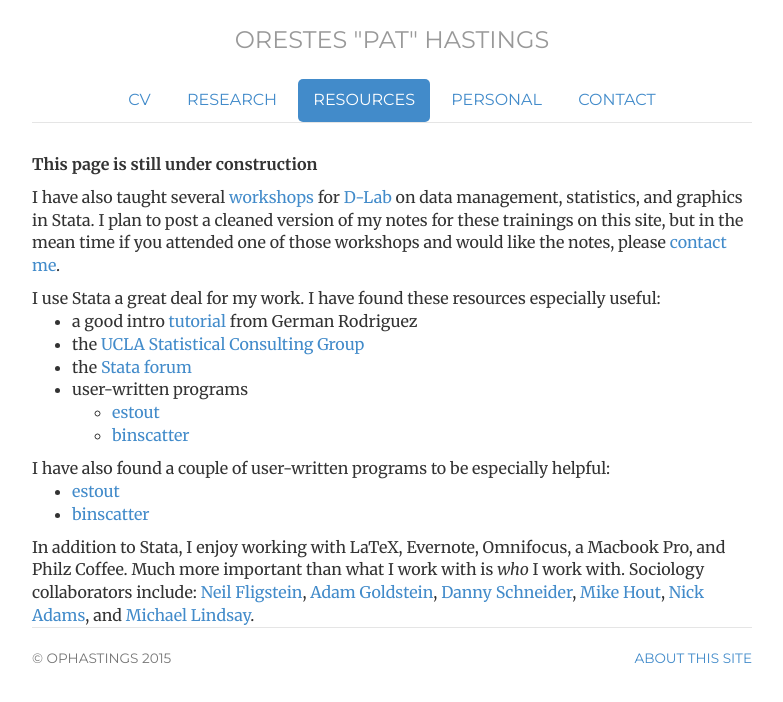
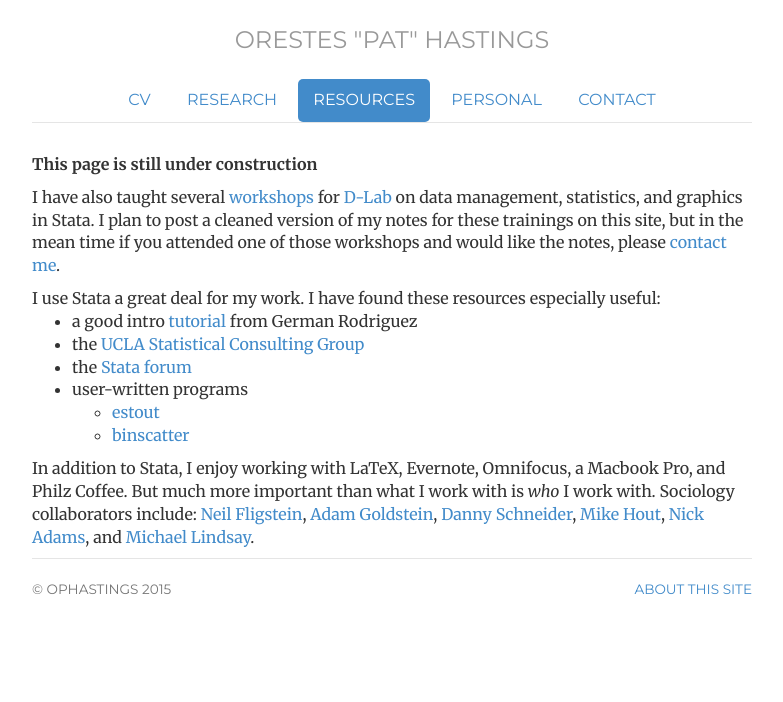
Before and after one commit to ophastings/ophastings.github.io, a Jekyll site: the page built from resources/index.html, in a window 1280 px wide. Shown: the top 702 px of the page, without its empty margins (248-1031 px from the left). Built offline with Jekyll 4.4.1, drawn with Linux system fonts in a browser that asks for light colours.

Commit message:
Update index.html

```diff
--- a/resources/index.html
+++ b/resources/index.html
@@ -27,18 +27,12 @@ I use Stata a great deal for my work. I have found these resources especially us
 	</ul>
 </ul>
 
-I have also found a couple of user-written programs to be especially helpful:
-<ul>
-  <li><a href="http://repec.org/bocode/e/estout/">estout</a></li>
-  <li><a href="http://michaelstepner.com/binscatter/">binscatter</a></li>
-</ul>
-
-In addition to Stata, I enjoy working with LaTeX, Evernote, Omnifocus, a Macbook Pro, and Philz Coffee.
-
-Much more important than what I work with is <i>who</i> I work with. Sociology collaborators include:
+<p>In addition to Stata, I enjoy working with LaTeX, Evernote, Omnifocus, a Macbook Pro, and Philz Coffee.
+But much more important than what I work with is <i>who</i> I work with. Sociology collaborators include:
 	<a href="http://sociology.berkeley.edu/faculty/neil-fligstein">Neil Fligstein</a>,
 	<a href="http://scholar.harvard.edu/adamgoldstein">Adam Goldstein</a>,
 	<a href="http://sociology.berkeley.edu/faculty/daniel-schneider">Danny Schneider</a>,
 	<a href="http://sociology.as.nyu.edu/object/soc.Michael_Hout">Mike Hout</a>,
 	<a href="http://sociology.berkeley.edu/graduate-student/nicholas-b-adams"> Nick Adams</a>,
 	and <a href="http://www.gordon.edu/president">Michael Lindsay</a>.
+</p>
```
